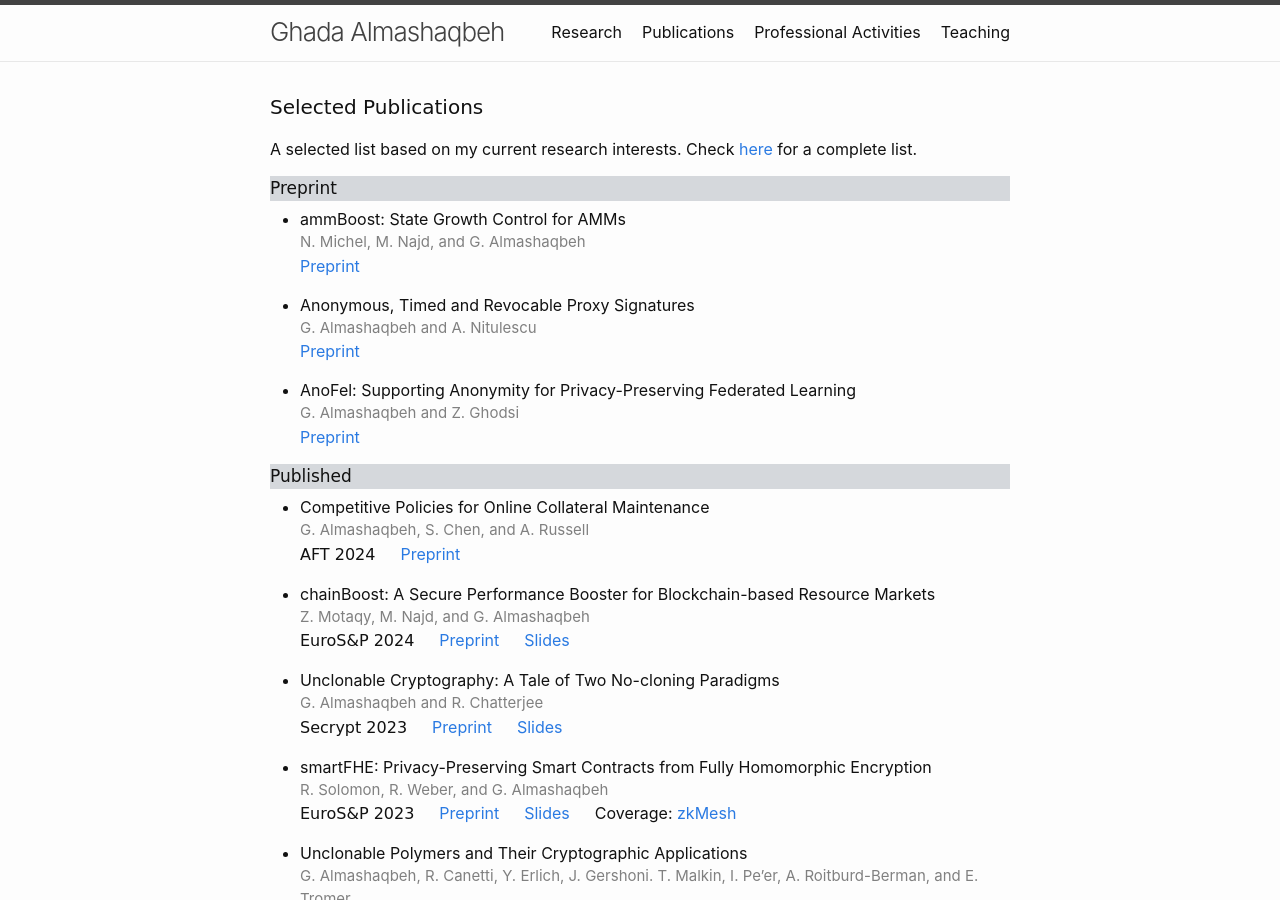
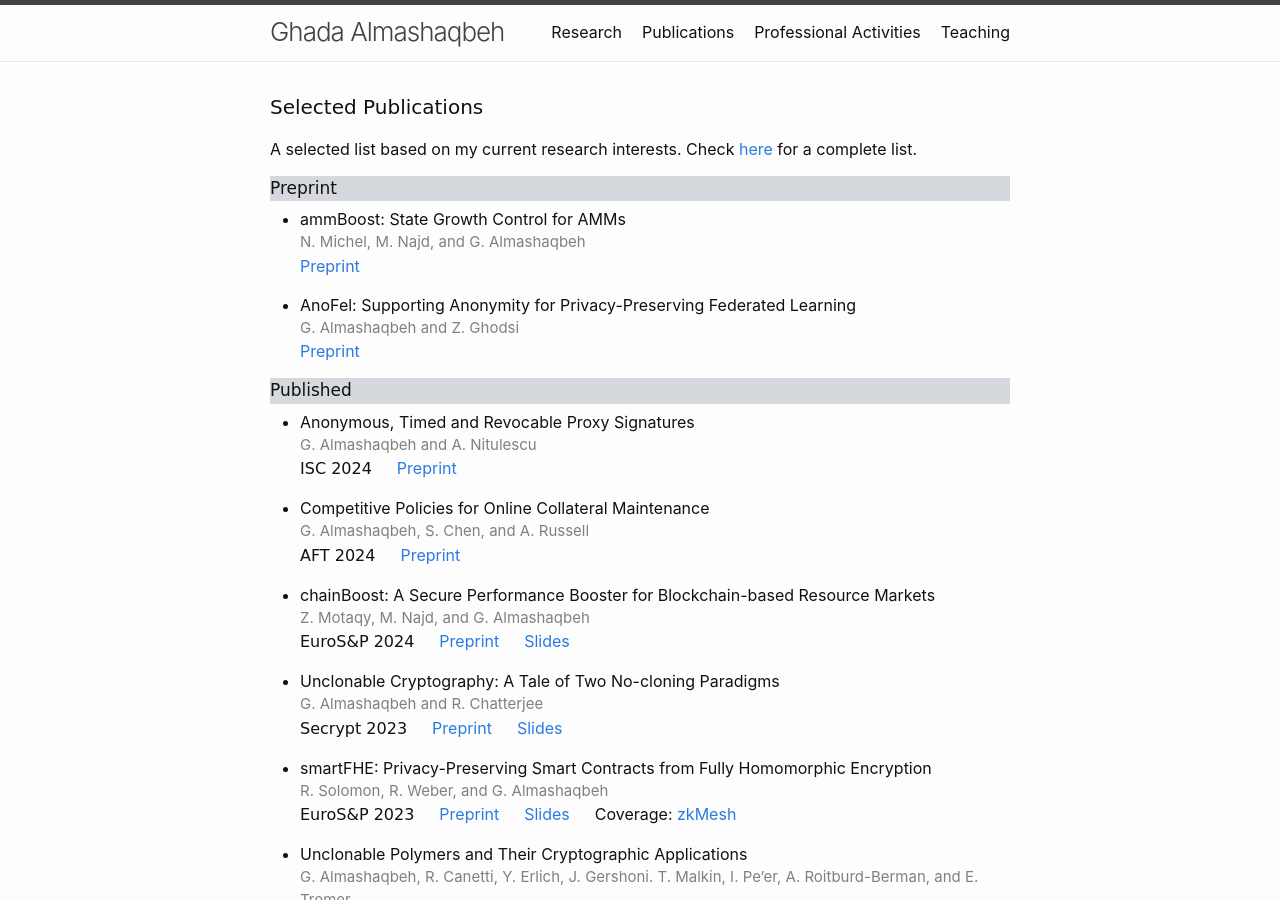
Before and after one commit to GhadaAlmashaqbeh/GhadaAlmashaqbeh.github.io, a Jekyll site: the page built from 02-publications.md, in a window 1280 px wide and 900 px high. Built offline with Jekyll 4.4.1, drawn with Linux system fonts in a browser that asks for light colours.

Commit message:
some edits

```diff
--- a/02-publications.md
+++ b/02-publications.md
@@ -13,16 +13,16 @@ A selected list based on my current research interests. Check [here](https://sch
   <div style="color:grey; font-size:15px;">N. Michel, M. Najd, and G. Almashaqbeh</div>
   [Preprint](https://eprint.iacr.org/2024/1021)
 
-* Anonymous, Timed and Revocable Proxy Signatures<br/>
-  <div style="color:grey; font-size:15px;">G. Almashaqbeh and A. Nitulescu</div>
-  [Preprint](https://eprint.iacr.org/2023/833)
-
 * AnoFel: Supporting Anonymity for Privacy-Preserving Federated Learning<br/>
   <div style="color:grey; font-size:15px;">G. Almashaqbeh and Z. Ghodsi</div>
   [Preprint](https://arxiv.org/abs/2306.06825)
 
 
 <div style="font-family: 'Comic Sans MS'; font-size:17px; background-color:rgb(213, 216, 220);margin-bottom:6px;">Published</div>
+
+* Anonymous, Timed and Revocable Proxy Signatures<br/>
+  <div style="color:grey; font-size:15px;">G. Almashaqbeh and A. Nitulescu</div>
+  <span style="font-family: 'Comic Sans MS';">ISC 2024</span> &emsp; [Preprint](https://eprint.iacr.org/2023/833)
 
 * Competitive Policies for Online Collateral Maintenance<br/>
   <div style="color:grey; font-size:15px;">G. Almashaqbeh, S. Chen, and A. Russell</div>
```
Also changed, not shown: 01-research.md (+1 -1 lines).
